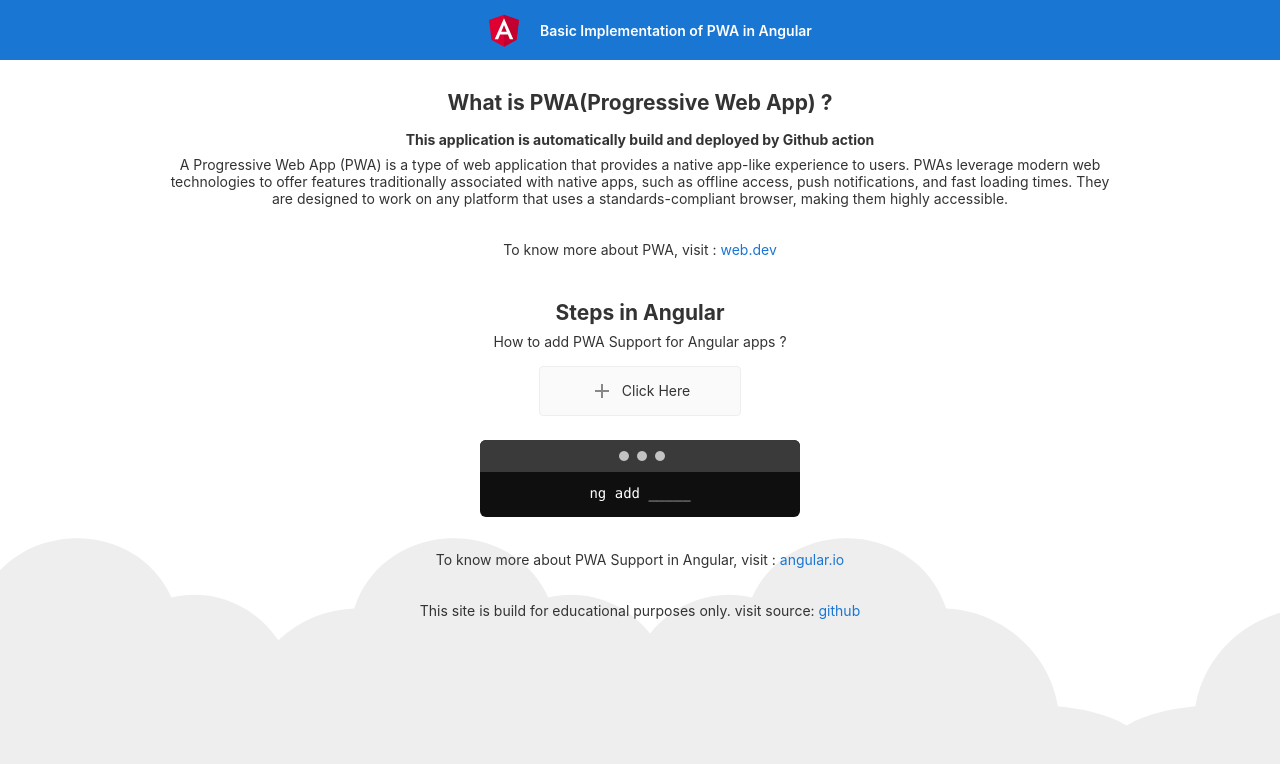
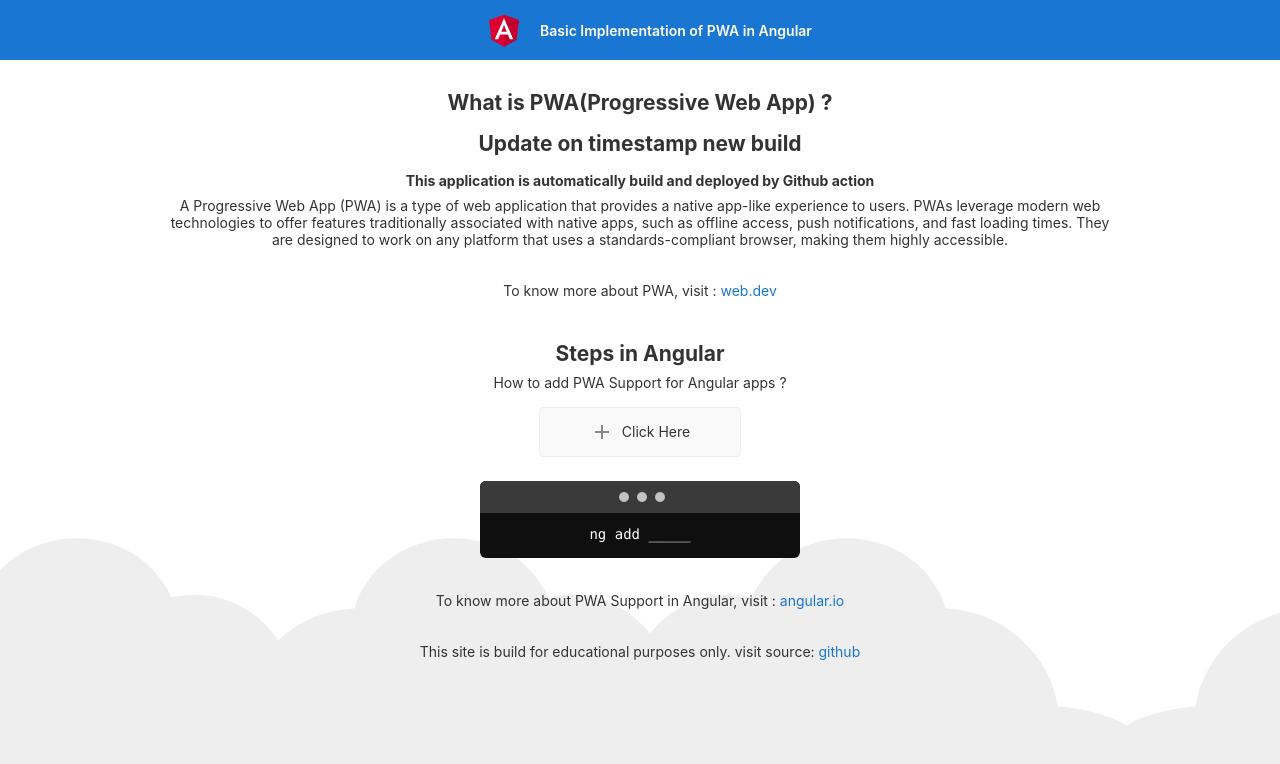
Before and after one commit to Sabarit23/Sample-Pwa, an Angular app: page / in a window 1280 px wide. Shown: the top 764 px of the page. Built offline with nearby package versions, Linux system fonts and the light colour scheme.

Commit message:
Update timestamp 1

```diff
--- a/src/app/app.component.html
+++ b/src/app/app.component.html
@@ -233,6 +233,7 @@
 <div class="content" role="main">
   <!-- About PWA -->
   <h2>What is PWA(Progressive Web App) ?</h2>
+  <h2>Update on timestamp new build</h2>
   <h4>This application is automatically build and deployed by Github action</h4>
   <p>
     A Progressive Web App (PWA) is a type of web application that provides a
```
